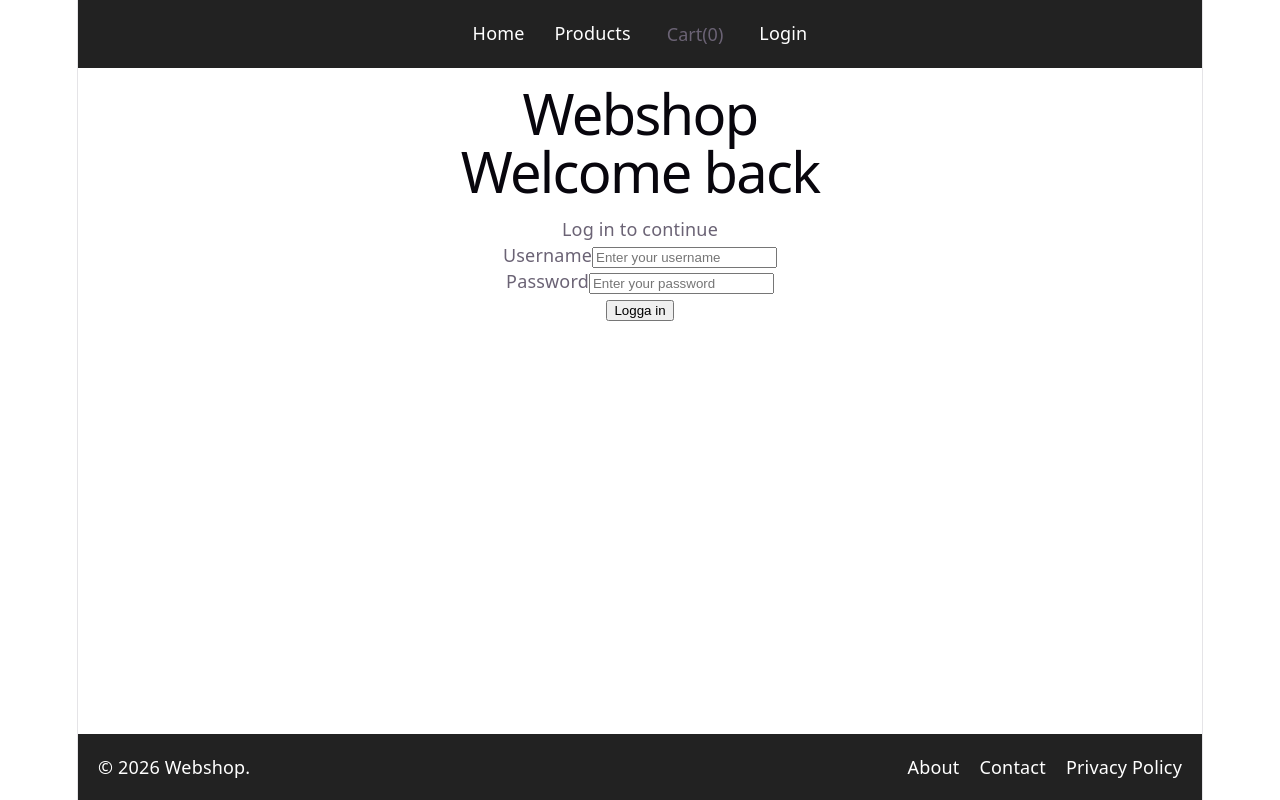
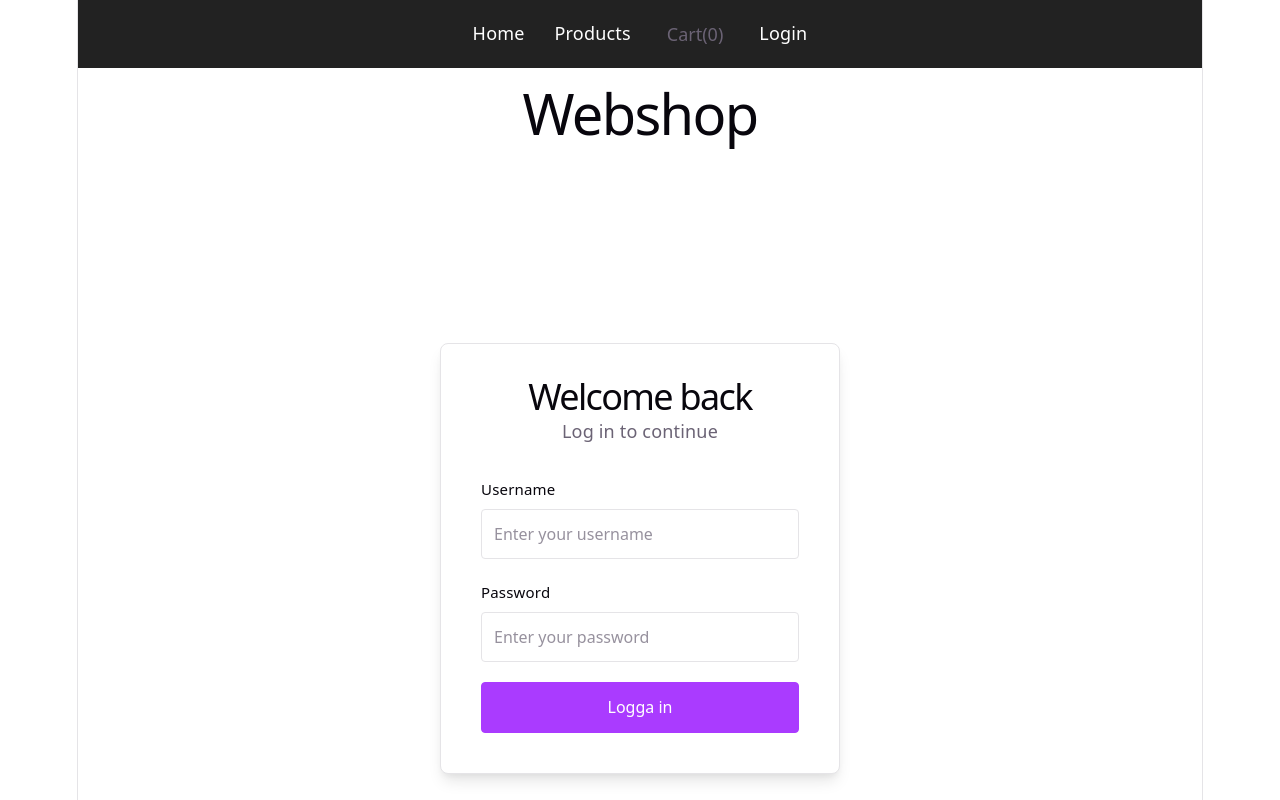
Before and after one commit to L2025S/webshop-frontend, a React (Vite) app: page /login in a window 1280 px wide. Shown: the top 800 px of the page. Built offline with nearby package versions, Linux system fonts and the light colour scheme; no server answers.

Commit message:
fix: add login page styles and import CSS file

```diff
--- a/src/pages/loginPage.tsx
+++ b/src/pages/loginPage.tsx
@@ -1,6 +1,7 @@
 import { useState } from "react";
 import { useNavigate } from "react-router";
 import { login } from "../services/authService.ts";
+import "../styles/loginPage.css";
 
 function Login() {
   const [username, setUsername] = useState("");
--- /dev/null
+++ b/src/styles/loginPage.css
@@ -0,0 +1,138 @@
+/* Login */
+.login-page {
+  min-height: 100svh;
+  display: flex;
+  align-items: center;
+  justify-content: center;
+  padding: 32px;
+  box-sizing: border-box;
+}
+
+.login-card {
+  width: 100%;
+  max-width: 400px;
+  padding: 40px;
+  box-sizing: border-box;
+
+  background: var(--bg);
+  border: 1px solid var(--border);
+  border-radius: 8px;
+  box-shadow: var(--shadow);
+}
+
+.login-header {
+  text-align: center;
+  margin-bottom: 32px;
+}
+
+.login-header h1 {
+  margin: 0 0 8px;
+  font-size: 36px;
+}
+
+.login-header p {
+  color: var(--text);
+}
+
+.login-form {
+  display: flex;
+  flex-direction: column;
+  gap: 20px;
+}
+
+.form-group {
+  display: flex;
+  flex-direction: column;
+  gap: 7px;
+  text-align: left;
+}
+
+.form-group label {
+  color: var(--text-h);
+  font-size: 15px;
+  font-weight: 500;
+}
+
+.form-group input {
+  width: 100%;
+  box-sizing: border-box;
+  padding: 11px 12px;
+
+  font: inherit;
+  font-size: 16px;
+  color: var(--text-h);
+  background: var(--bg);
+
+  border: 1px solid var(--border);
+  border-radius: 4px;
+
+  outline: none;
+  transition:
+    border-color 0.2s ease,
+    box-shadow 0.2s ease;
+}
+
+.form-group input::placeholder {
+  color: var(--text);
+  opacity: 0.7;
+}
+
+.form-group input:focus {
+  border-color: var(--accent);
+  box-shadow: 0 0 0 3px var(--accent-bg);
+}
+
+.login-error {
+  margin: -4px 0 0;
+  padding: 8px 10px;
+
+  color: var(--text-h);
+  background: var(--accent-bg);
+  border: 1px solid var(--accent-border);
+  border-radius: 4px;
+
+  font-size: 14px;
+  text-align: center;
+}
+
+.login-button {
+  width: 100%;
+  padding: 11px 16px;
+
+  font: inherit;
+  font-size: 16px;
+  font-weight: 500;
+
+  color: var(--bg);
+  background: var(--accent);
+
+  border: 1px solid var(--accent);
+  border-radius: 4px;
+
+  cursor: pointer;
+  transition:
+    opacity 0.2s ease,
+    transform 0.1s ease;
+}
+
+.login-button:hover {
+  opacity: 0.9;
+}
+
+.login-button:active {
+  transform: translateY(1px);
+}
+
+@media (max-width: 600px) {
+  .login-page {
+    padding: 20px;
+  }
+
+  .login-card {
+    padding: 28px 24px;
+  }
+
+  .login-header h1 {
+    font-size: 32px;
+  }
+}
```
